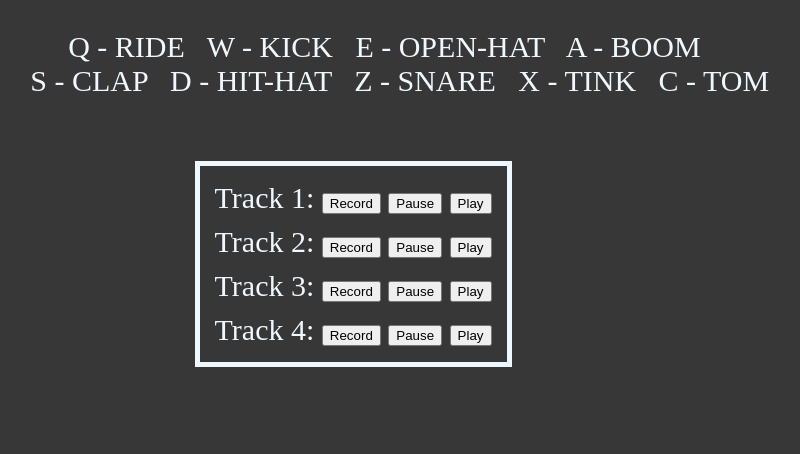
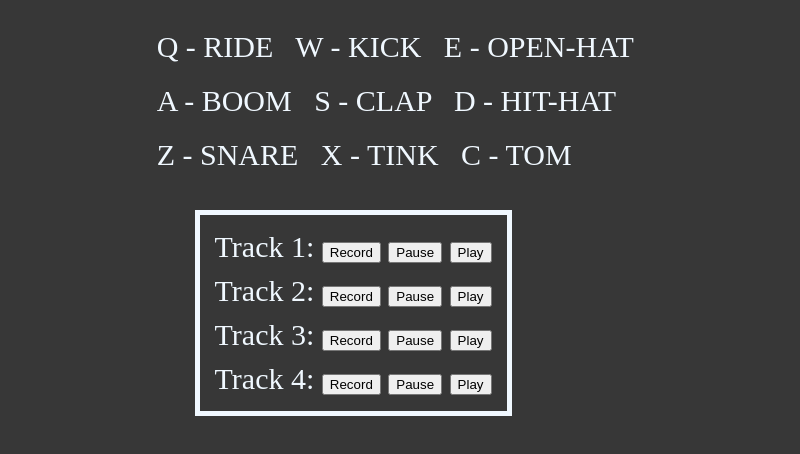
Before and after one commit to danielbarczynski/javascript, a plain HTML site: page index.html in a window 1280 px wide. Shown: the whole page, without its empty margins (319-1119 px from the left). Drawn offline with Linux system fonts and the light colour scheme.

Commit message:
html styling

```diff
--- a/index.html
+++ b/index.html
@@ -20,23 +20,24 @@
     <audio data-key="c" src="sounds/tom.wav"></audio>
 
     <div class="mainContainer" style="margin-top: 30px; overflow: hidden;">
-        <div style="position: relative; left: 30%;">
+        <div style="position: relative; left: 37%;">
             Q - RIDE &nbsp;
             W - KICK &nbsp;
             E - OPEN-HAT &nbsp;
+        </div>
+        <div style="position: relative; left: 37%; margin-top: 20px;">
             A - BOOM &nbsp;
-        </div>
-        <div style="position: relative; left: 27%;">
             S - CLAP &nbsp;
             D - HIT-HAT &nbsp;
+        </div>
+        <div style="position: relative; left: 37%; margin-top: 20px;">
             Z - SNARE &nbsp;
             X - TINK &nbsp;
             C - TOM &nbsp;
         </div>
     </div>
-
     <div class="container"
-        style="position: relative; left: 40%; margin-top: 5%; border: 5px solid; width: fit-content; padding: 15px;">
+        style="position: relative; left: 40%; margin-top: 3%; border: 5px solid; width: fit-content; padding: 15px;">
         <div>
             Track 1:
             <button class="record">Record</button>
```
